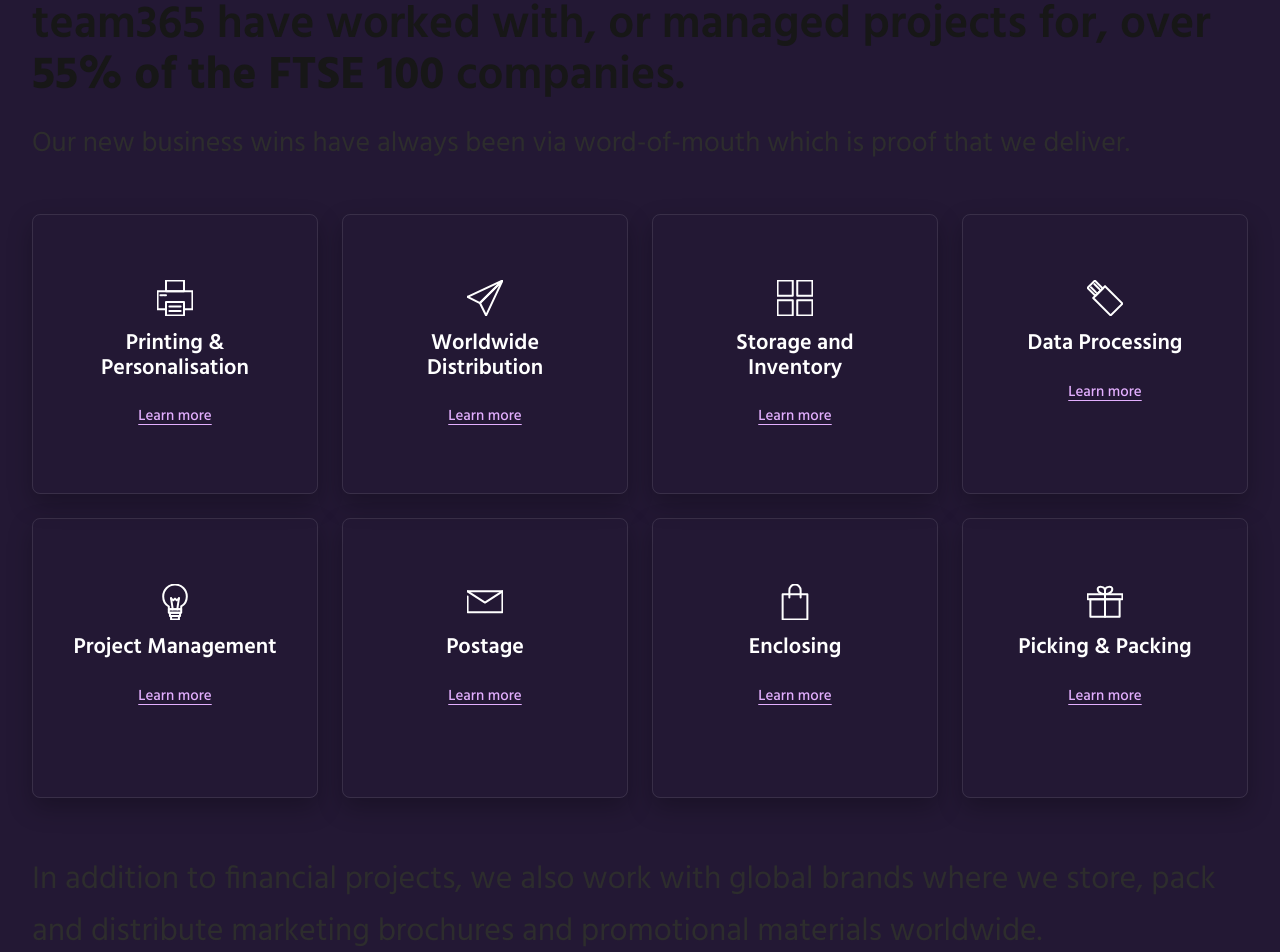
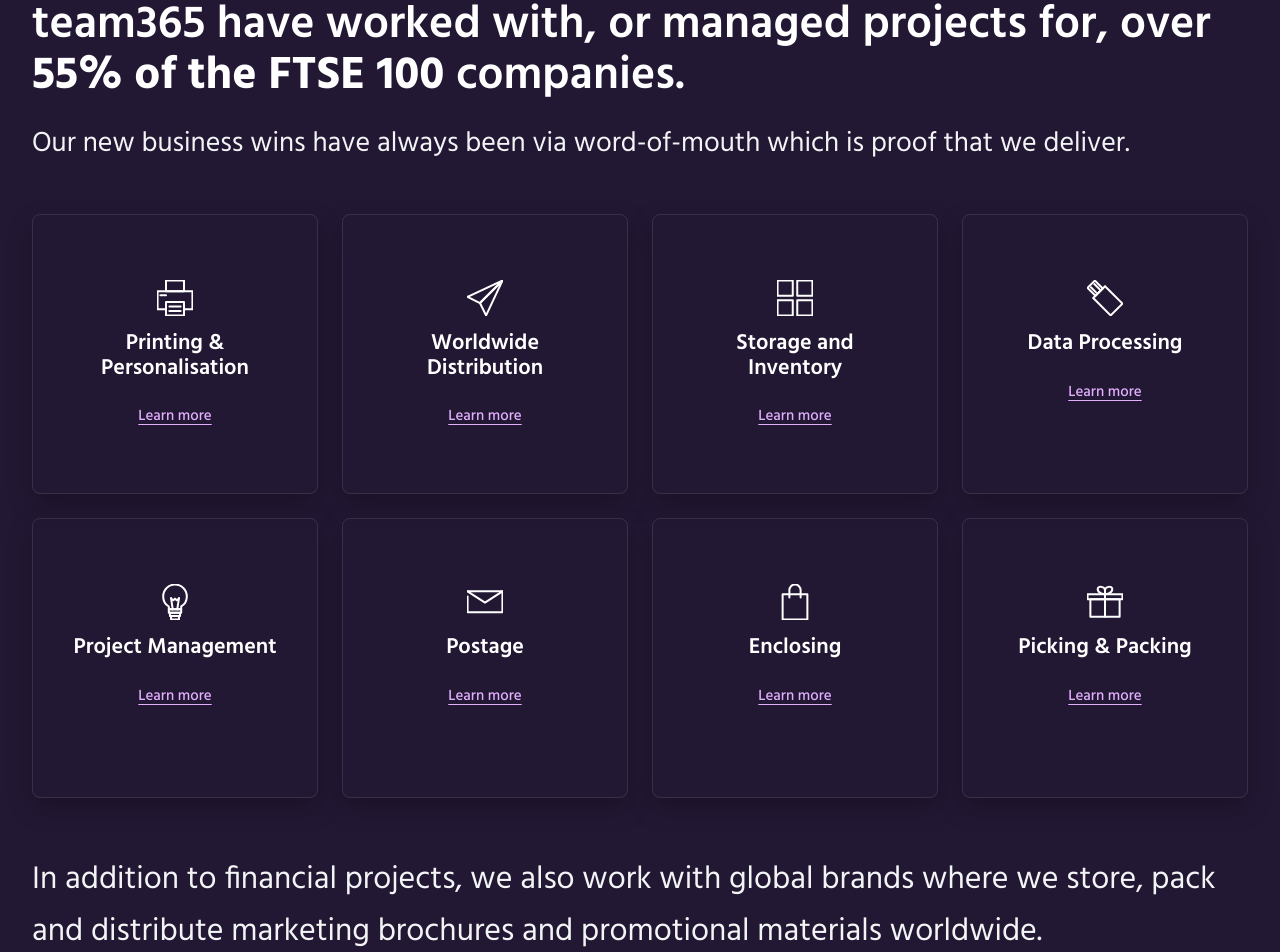
Before and after one commit to Nexuses/team365, a Next.js app: page / in a window 1280 px wide. Shown: the part 1660-2612 px from the top of the page. Built offline with nearby package versions, Linux system fonts and the light colour scheme.

Commit message:
fix: enforce text contrast with !important overrides in Services and Footer

```diff
--- a/app/components/FooterSection.tsx
+++ b/app/components/FooterSection.tsx
@@ -137,7 +137,7 @@ export function FooterSection() {
 
       <section className="bg-[#1f1230] py-3">
         <div className="container mx-auto px-4 text-center">
-          <p className="text-[15px] md:text-[16px] font-semibold text-[#e3afff]">
+          <p className="text-[15px] md:text-[16px] font-semibold !text-[#e3afff]">
             2026 © Copyright <strong>team365</strong>. All rights Reserved.
           </p>
         </div>
--- a/app/components/ServicesSection.tsx
+++ b/app/components/ServicesSection.tsx
@@ -158,11 +158,11 @@ export function ServicesSection() {
   return (
     <section id="service" className="bg-[#231834] py-16 md:py-20 lg:py-24">
       <div className="container mx-auto px-4 md:px-8 lg:px-8">
-        <h2 className="text-[32px] md:text-[46px] leading-[1.2] font-semibold text-white mb-4 md:mb-5">
+        <h2 className="text-[32px] md:text-[46px] leading-[1.2] font-semibold !text-white mb-4 md:mb-5">
           team365 have worked with, or managed projects for, over{" "}
           <strong>55% of the FTSE 100</strong> companies.
         </h2>
-        <p className="text-[20px] md:text-[28px] leading-[1.68] text-[#d6d6e0] max-w-6xl">
+        <p className="text-[20px] md:text-[28px] leading-[1.68] !text-[#f3f4f6] max-w-6xl">
           Our new business wins have always been via word-of-mouth which is proof
           that we deliver.
         </p>
@@ -192,7 +192,7 @@ export function ServicesSection() {
           })}
         </div>
 
-        <p className="text-[22px] md:text-[32px] leading-[1.68] text-[#f3f4f6] mt-12 md:mt-14 mb-[70px]">
+        <p className="text-[22px] md:text-[32px] leading-[1.68] !text-[#f3f4f6] mt-12 md:mt-14 mb-[70px]">
           In addition to financial projects, we also work with global brands
           where we store, pack and distribute marketing brochures and
           promotional materials worldwide.
```
